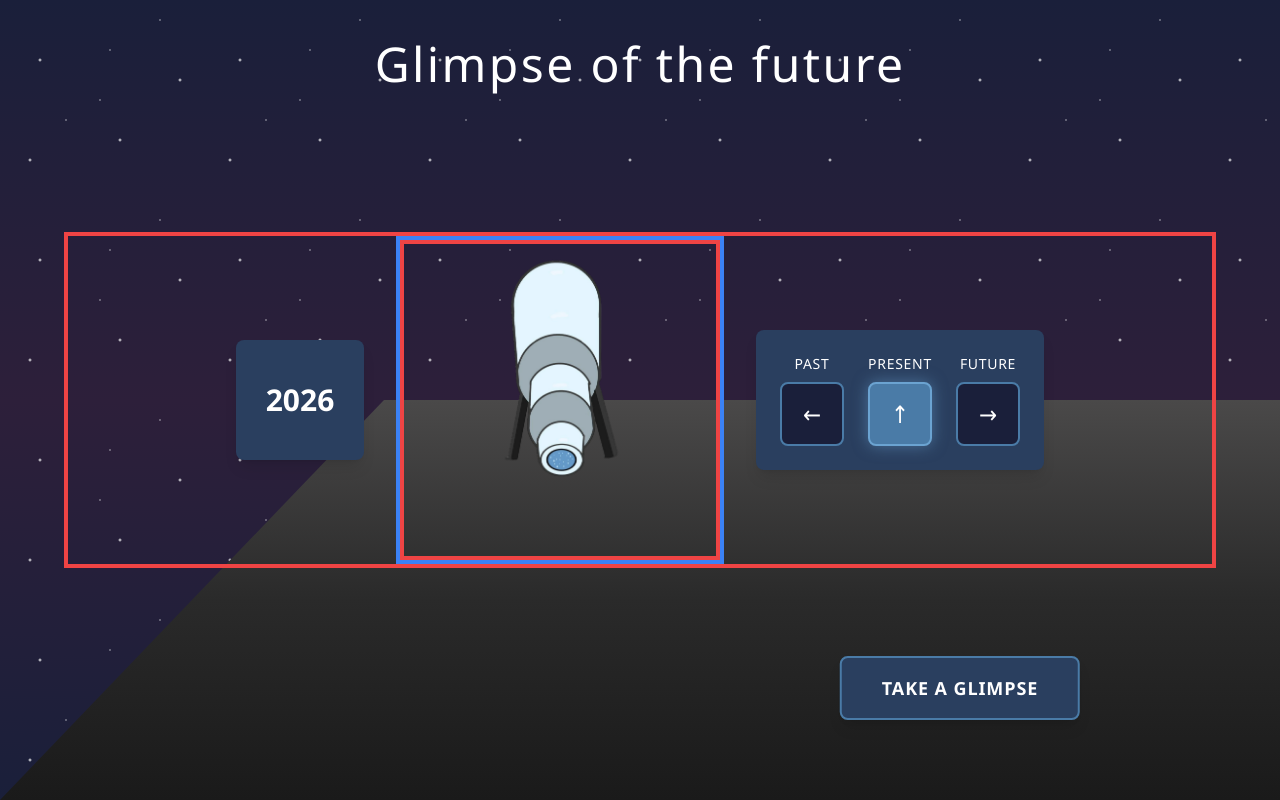
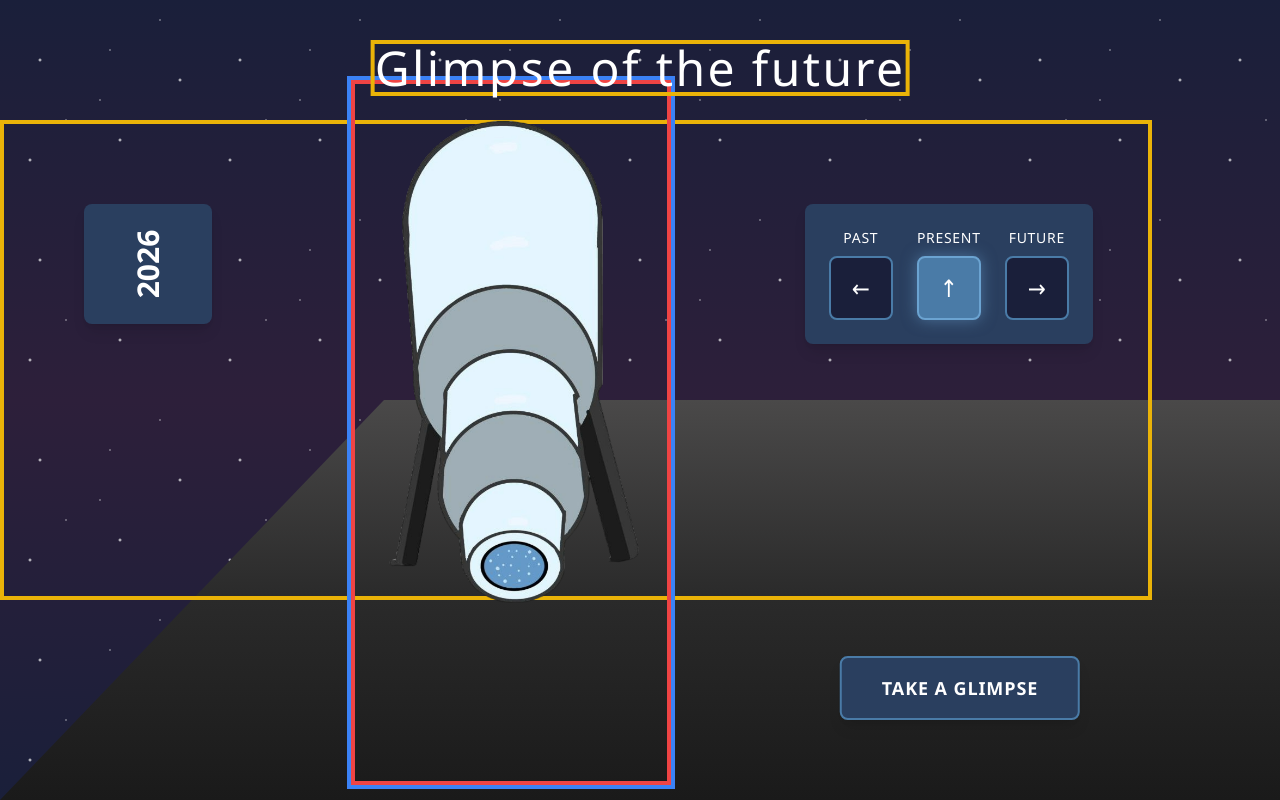
Before and after one commit to Nets-in-Tech/Time-Travel, a React (Vite) app: page / in a window 1280 px wide. Built offline with nearby package versions, Linux system fonts and the light colour scheme.

Commit message:
editing features

```diff
--- /dev/null
+++ b/postcss.config.cjs
@@ -0,0 +1,6 @@
+module.exports = {
+  plugins: {
+    tailwindcss: {},
+    autoprefixer: {},
+  },
+}
--- a/src/components/TelescopeScene.jsx
+++ b/src/components/TelescopeScene.jsx
@@ -8,7 +8,7 @@ const TelescopeScene = ({ currentYear, setCurrentYear, onGlimpse, isZooming }) =
   const [currentTime, setCurrentTime] = useState('present')
   const [pressedButton, setPressedButton] = useState(null)
   // Start with 100 to show present (2026) initially
-  const [yearScrollPosition, setYearScrollPosition] = useState(0)
+  const [yearScrollPosition, setYearScrollPosition] = useState(100)
 
   const years = [1990, 2026, 2040]
 
@@ -73,8 +73,11 @@ const TelescopeScene = ({ currentYear, setCurrentYear, onGlimpse, isZooming }) =
 
       {/* Floor - Slanted div box at bottom edge to edge - z-10 */}
       <div
-        className="absolute bottom-0 left-0 w-full h-[50%] z-10"
-        style={{
+        className={`absolute bottom-0 left-0 w-full h-[50%] z-10 transition-all duration-2000${
+                isZooming ? 'scale-[10] translate-y-[30%]' : ''
+              }`}
+              style={{
+                transformOrigin: 'center top',
           background: 'linear-gradient(to top, #1a1a1a 0%, #2a2a2a 50%, #4a4949 100%)',
           clipPath: 'polygon(30% 0%, 100% 0%, 100% 100%, 0% 100%)',
           boxShadow: '0 -4px 20px rgba(0, 0, 0, 0.5)',
@@ -82,15 +85,15 @@ const TelescopeScene = ({ currentYear, setCurrentYear, onGlimpse, isZooming }) =
       />
 
       {/* Main Title - z-30 */}
-      <h1 className="absolute top-[5%] left-1/2 -translate-x-1/2 text-white text-center z-30 text-3xl md:text-4xl lg:text-5xl font-light tracking-wider">
+      <h1 className="absolute border-4 border-yellow-500 top-[5%] left-1/2 -translate-x-1/2 text-white text-center z-30 text-3xl md:text-4xl lg:text-5xl font-light tracking-wider">
         Glimpse of the future
       </h1>
 
       {/* Main Container - z-20 (above floor, below title/button) */}
-      <div className="border-4 border-red-500 absolute top-1/2 left-1/2 -translate-x-1/2 -translate-y-1/2 flex flex-col md:flex-row items-center justify-center gap-4 md:gap-8 w-[90%] max-w-6xl z-20">
+      <div className="border-4 border-yellow-500 relative top-[15%] w-[90%] w-full h-[60%] max-w-6xl z-20">
 
         {/* Year Selector Box - Shows only one year at a time */}
-        <div className="relative bg-medium-blue rounded-lg p-4 w-24 md:w-32 h-[100px] md:h-[120px] overflow-hidden shadow-lg">
+        <div className="absolute bg-medium-blue top-[5rem] left-[5rem] rounded-lg p-4 w-24 md:w-32 h-[100px] md:h-[120px] overflow-hidden shadow-lg">
           <div
             className="absolute inset-0 flex flex-col transition-transform duration-600 ease-out"
             style={{ transform: `translateY(-${yearScrollPosition}%)` }}
@@ -98,7 +101,7 @@ const TelescopeScene = ({ currentYear, setCurrentYear, onGlimpse, isZooming }) =
             {years.map((year) => (
               <div
                 key={year}
-                className="flex-shrink-0 flex items-center justify-center text-white font-bold text-xl md:text-2xl lg:text-3xl h-[100px] md:h-[120px]"
+                className="rotate-[-90deg] flex-shrink-0 flex items-center justify-center text-white font-bold text-xl md:text-2xl lg:text-3xl h-[100px] md:h-[120px]"
               >
                 {year}
               </div>
@@ -108,24 +111,24 @@ const TelescopeScene = ({ currentYear, setCurrentYear, onGlimpse, isZooming }) =
 
         {/* Telescope Wrapper */}
         <div
-          className={`border-4 border-blue-500 relative flex flex-col bottom-[10%] ${
+          className={`absolute left-[30%] top-[-3rem] border-4 border-blue-500 ${
             isZooming ? 'animate-telescope-zoom' : ''
           }`}
           style={{
             transformOrigin: 'center center',
-            transition: isZooming ? 'none' : 'all 1s ease',
+            transition: isZooming ? 'none' : 'all 3s ease',
           }}
         >
           {/* Telescope Image with fallback */}
-          <div className="relative border-4 border-red-500 w-[5%] md:w-64 lg:w-80 h-64 md:h-80">
+          <div className="relative border-4 border-red-500 md:w-64 lg:w-80 h-[50%] bottom-[10%">
             <img
               src={telescopeImagePath}
               alt="Telescope"
-              className={`relative w-full h-full object-contain mix-blend-lighten transition-all duration-1000 ${
-                isZooming ? 'scale-[15] translate-y-[40%]' : ''
+              className={`relative w-full h-full object-contain transition-all duration-1000 ${
+                isZooming ? 'scale-[10] translate-y-[30%]' : ''
               }`}
               style={{
-                transformOrigin: 'center bottom',
+                transformOrigin: 'center top',
               }}
               onError={(e) => {
                 // Show placeholder instead of hiding
@@ -152,7 +155,7 @@ const TelescopeScene = ({ currentYear, setCurrentYear, onGlimpse, isZooming }) =
         </div>
 
         {/* Time Controls - Horizontal Layout */}
-        <div className="flex flex-row gap-4 md:gap-6 bg-medium-blue rounded-lg p-4 md:p-6 shadow-lg">
+        <div className="absolute left-[70%] top-[5rem] flex flex-row gap-4 md:gap-6 bg-medium-blue rounded-lg p-4 md:p-6 shadow-lg">
           {/* Past Button */}
           <div className="flex flex-col items-center gap-2">
             <label className="text-white text-xs md:text-sm font-medium uppercase tracking-wider">
```
